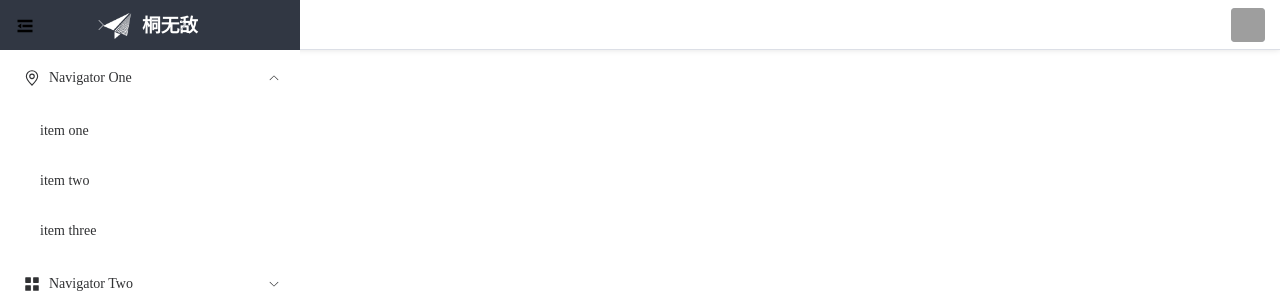
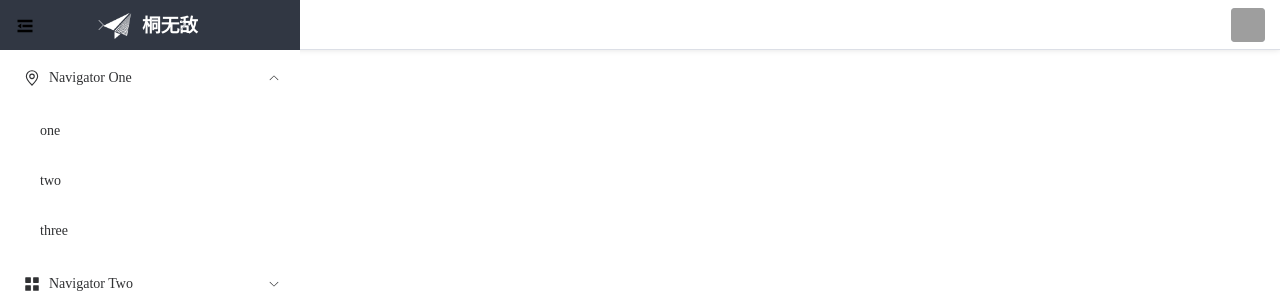
Before and after one commit to tongwudi/vue3-ts-demo, a Vue app: page /dashboard in a window 1280 px wide. Both pictures are taken after a click on the element "Navigator One". Shown: the top 306 px of the page. Built offline with nearby package versions, Linux system fonts and the light colour scheme; grey boxes are pictures that could not be loaded.

Commit message:
合并代码

```diff
--- /dev/null
+++ b/src/layout/components/logo.vue
@@ -0,0 +1,32 @@
+<template>
+  <router-link class="logo" to="/" title="桐无敌">
+    <img :src="logoSrc" />
+    <h1 v-show="!isCollapse">桐无敌</h1>
+  </router-link>
+</template>
+
+<script lang="ts" setup>
+import { inject } from 'vue'
+
+const logoSrc = require('@/assets/img/logo.png')
+const isCollapse = inject('isCollapse')
+</script>
+
+<style lang="scss" scoped>
+.logo {
+  display: block;
+  height: $navHeight;
+  line-height: $navHeight;
+  text-align: center;
+  img {
+    height: 30px;
+    vertical-align: middle;
+  }
+  h1 {
+    display: inline-block;
+    margin-left: 10px;
+    vertical-align: middle;
+    color: $menuTextColor;
+  }
+}
+</style>
--- a/src/layout/components/sidebar.vue
+++ b/src/layout/components/sidebar.vue
@@ -1,8 +1,5 @@
 <template>
-  <router-link class="logo" to="/" title="桐无敌">
-    <img :src="logoSrc" />
-    <h1 v-show="!isCollapse">桐无敌</h1>
-  </router-link>
+  <Logo />
 
   <el-scrollbar>
     <el-menu
@@ -19,17 +16,17 @@
           <el-icon><Location /></el-icon>
           <span>Navigator One</span>
         </template>
-        <el-menu-item index="1-1">item one</el-menu-item>
-        <el-menu-item index="1-2">item two</el-menu-item>
-        <el-menu-item index="1-3">item three</el-menu-item>
+        <el-menu-item index="1-1">one</el-menu-item>
+        <el-menu-item index="1-2">two</el-menu-item>
+        <el-menu-item index="1-3">three</el-menu-item>
       </el-sub-menu>
       <el-sub-menu index="2">
         <template #title>
           <el-icon><IconMenu /></el-icon>
           <span>Navigator Two</span>
         </template>
-        <el-menu-item index="2-1">item one</el-menu-item>
-        <el-menu-item index="2-2">item two</el-menu-item>
+        <el-menu-item index="2-1">four</el-menu-item>
+        <el-menu-item index="2-2">five</el-menu-item>
       </el-sub-menu>
       <el-menu-item index="3">
         <el-icon><Document /></el-icon>
@@ -43,55 +40,28 @@
   </el-scrollbar>
 </template>
 
-<script lang="ts">
-import { computed } from 'vue'
-import { useStore } from 'vuex'
-import variables from '@/assets/styles/variables.module.scss'
+<script setup lang="ts">
+import { inject } from 'vue'
 import {
   Document,
   Menu as IconMenu,
   Location,
   Setting
 } from '@element-plus/icons-vue'
+import Logo from './logo.vue'
+import variables from '@/assets/styles/variables.module.scss'
 
-export default {
-  components: { Document, IconMenu, Location, Setting },
-  setup() {
-    const { state } = useStore()
-    const isCollapse = computed(() => state.isCollapse)
-
-    const logoSrc = require('@/assets/img/logo.png')
-
-    return {
-      variables,
-      isCollapse,
-      logoSrc
-    }
-  }
-}
+const isCollapse = inject('isCollapse')
 </script>
 
 <style lang="scss" scoped>
-.logo {
-  display: block;
-  height: $navHeight;
-  line-height: $navHeight;
-  text-align: center;
-  img {
-    height: 30px;
-    vertical-align: middle;
-  }
-  h1 {
-    display: inline-block;
-    margin-left: 10px;
-    vertical-align: middle;
-    color: $menuTextColor;
-  }
-}
 .el-scrollbar {
   height: calc(100% - $navHeight);
 }
 .el-menu {
   border-right: 0;
 }
+// .el-menu:not(.el-menu--collapse) {
+//   width: $menuOpenWidth;
+// }
 </style>
--- a/src/layout/index.vue
+++ b/src/layout/index.vue
@@ -19,7 +19,7 @@
 </template>
 
 <script lang="ts" setup>
-import { ref, computed, watch, watchEffect } from 'vue'
+import { ref, computed, watch, watchEffect, provide } from 'vue'
 import { useStore } from 'vuex'
 import { useWindowSize } from '@vueuse/core'
 import sidebar from './components/sidebar.vue'
@@ -27,9 +27,9 @@ import navbar from './components/navbar.vue'
 import variables from '@/assets/styles/variables.module.scss'
 
 const store = useStore()
+
 const isCollapse = computed(() => store.state.isCollapse)
-const device = computed(() => store.state.app.device)
-
+provide('isCollapse', isCollapse)
 let menuWidth = ref('')
 watch(
   isCollapse,
@@ -39,6 +39,7 @@ watch(
   { immediate: true }
 )
 
+const device = computed(() => store.state.device)
 watch(device, (val) => {
   store.commit('toggleCollapse', val === 'mobile')
 })
@@ -47,11 +48,8 @@ const { width } = useWindowSize()
 const WIDTH = 990
 
 watchEffect(() => {
-  if (width.value <= WIDTH) {
-    store.commit('app/toggleDevice', 'mobile')
-  } else {
-    store.commit('app/toggleDevice', 'desktop')
-  }
+  const device = width.value <= WIDTH ? 'mobile' : 'desktop'
+  store.commit('toggleDevice', device)
 })
 </script>
 
--- a/src/store/index.ts
+++ b/src/store/index.ts
@@ -1,19 +1,23 @@
 import { createStore } from 'vuex'
-import app from './modules/app';
+// import app from './modules/app';
 
 const store = createStore({
   state: {
-    isCollapse: false
+    isCollapse: false,
+    device: 'desktop'
   },
   mutations: {
     toggleCollapse: (state, val) => {
       state.isCollapse = val
+    },
+    toggleDevice(state, val) {
+      state.device = val
     }
   },
   actions: {},
-  modules: {
-    app
-  }
+  // modules: {
+  //   app
+  // }
 })
 
 export default store
```
